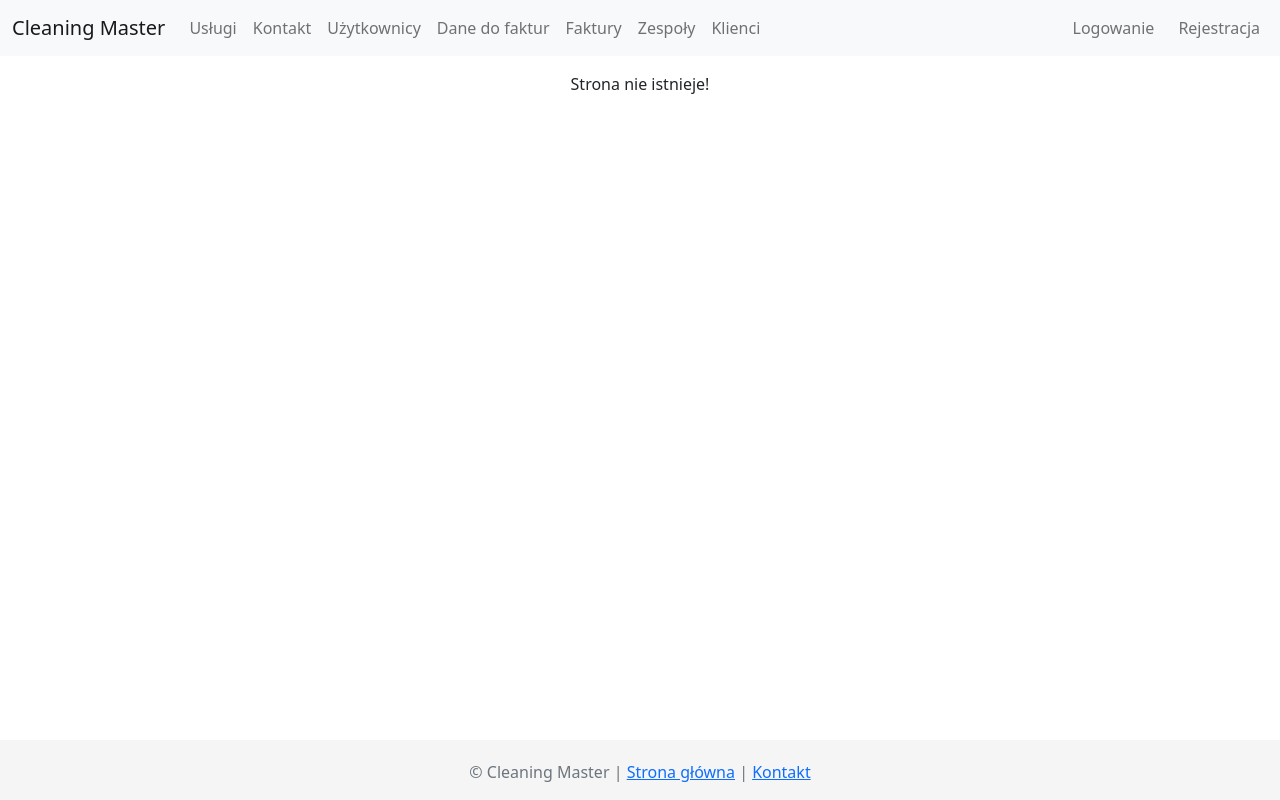
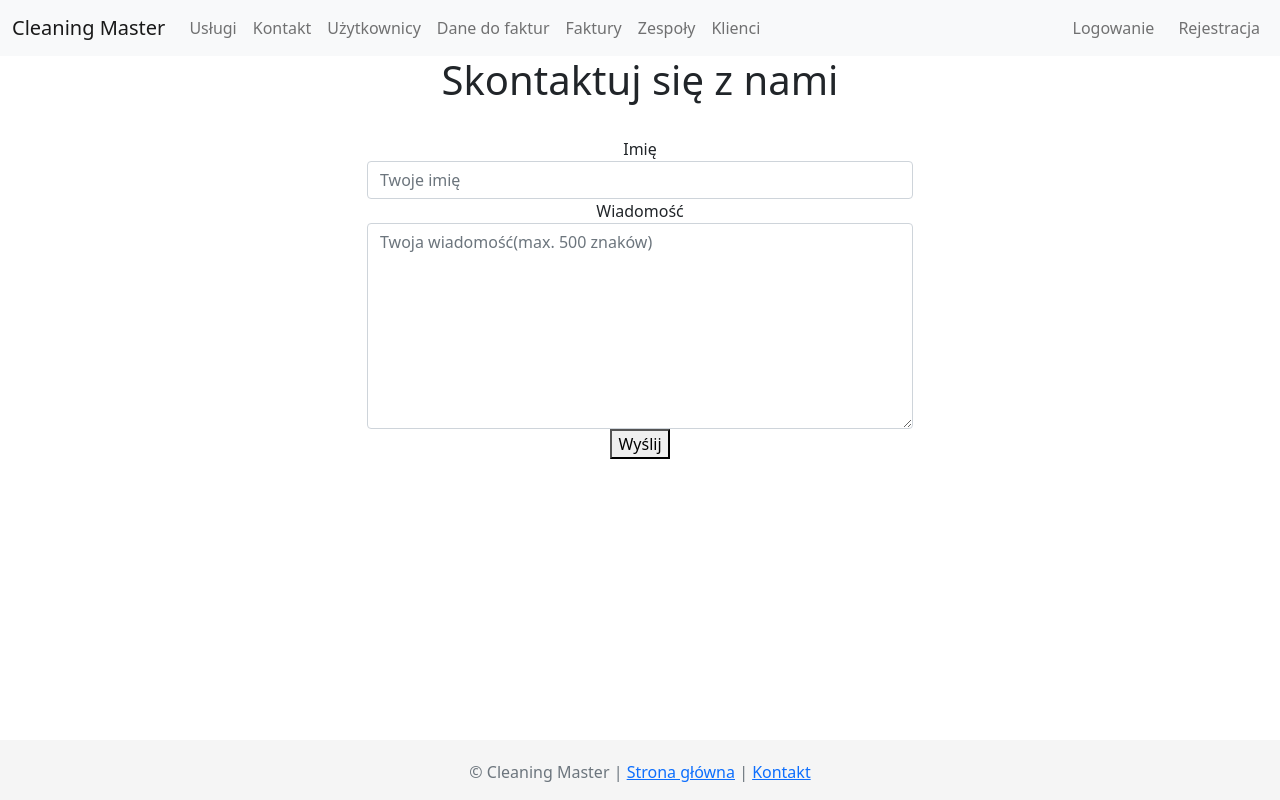
Before and after one commit to mateuszkita123/cleaning-company, a React (Create React App) app in the folder frontend/: page /kontakt in a window 1280 px wide. Built offline with nearby package versions, Linux system fonts and the light colour scheme.

Commit message:
feat/contact page added

```diff
--- a/frontend/src/App.tsx
+++ b/frontend/src/App.tsx
@@ -2,9 +2,10 @@ import { BrowserRouter, Route, Routes } from 'react-router-dom';
 import './App.css';
 import { Login } from './features/authorization/login';
 import { Register } from './features/authorization/register';
-import { Footer } from './features/footer/Footer';
-import { Header } from './features/header/Header';
-import { HomePage } from './features/homePage/homePage';
+import { Footer, } from './features/partials/footer';
+import { Header } from './features/partials/header';
+import { ContactPage } from './features/staticPages/contactPage';
+import { HomePage } from './features/staticPages/homePage';
 
 function App() {
   return (
@@ -13,8 +14,9 @@ function App() {
         <Header />
         <Routes>
           <Route path={"/"} element={<HomePage />} />
-          <Route path={"/login"} element={<Login />} />
-          <Route path={"/register"} element={<Register />} />
+          <Route path={"/kontakt"} element={<ContactPage />} />
+          <Route path={"/logowanie"} element={<Login />} />
+          <Route path={"/rejestracja"} element={<Register />} />
           <Route
             path="*"
             element={
--- a/frontend/src/features/authorization/login.tsx
+++ b/frontend/src/features/authorization/login.tsx
@@ -6,7 +6,7 @@ export function Login() {
       <div className="row">
         <h1 style={{ textAlign: "center" }}>Logowanie</h1>
         <div style={{ width: "30%", margin: "25px auto" }}>
-          <form action="/login" method="post">
+          <form method="post">
             <div className="form-group">
               <input className="form-control" type="text" name="username" placeholder="Nazwa użytkownika" />
             </div>
--- a/frontend/src/features/authorization/register.tsx
+++ b/frontend/src/features/authorization/register.tsx
@@ -6,7 +6,7 @@ export function Register() {
       <div className="row">
         <h1 style={{ textAlign: "center" }}>Rejestracja</h1>
         <div style={{ width: "30%", margin: "25px auto" }}>
-          <form action="/register" method="post">
+          <form method="post">
             <div className="form-group">
               <input className="form-control" type="text" name="username" placeholder="Nazwa użytkownika" />
             </div>
--- /dev/null
+++ b/frontend/src/features/staticPages/contactPage.tsx
@@ -0,0 +1,25 @@
+import { FC } from 'react';
+
+export const ContactPage: FC = () => {
+  return (<div className="container">
+    <div className="row">
+      <h1 style={{ textAlign: "center" }}>Skontaktuj się z nami</h1>
+      <div style={{ width: "50%", margin: "25px auto" }}>
+        <form method="POST">
+          <div className="form-group">
+            <label htmlFor={"firstName"}>Imię</label>
+            <input required className="form-control" type="text" name="firstName" id="firstName" placeholder="Twoje imię" />
+          </div>
+          <div className="form-group">
+            <label htmlFor={"message"}>Wiadomość</label>
+            <textarea required className="form-control" name="message" id="message"
+              placeholder="Twoja wiadomość(max. 500 znaków)" rows={8} maxLength={500}></textarea>
+          </div>
+          <p>
+            <button type="submit">Wyślij</button>
+          </p>
+        </form>
+      </div>
+    </div>
+  </div >)
+}
--- a/frontend/tsconfig.json
+++ b/frontend/tsconfig.json
@@ -6,6 +6,7 @@
       "dom.iterable",
       "esnext"
     ],
+    "composite": false,
     "allowJs": true,
     "skipLibCheck": true,
     "esModuleInterop": true,
```
Also changed, not shown: frontend/src/features/partials/footer.tsx (renamed from frontend/src/features/footer/Footer.tsx), frontend/src/features/partials/header.tsx (renamed from frontend/src/features/header/Header.tsx), frontend/src/features/staticPages/homePage.tsx (renamed from frontend/src/features/homePage/homePage.tsx).
